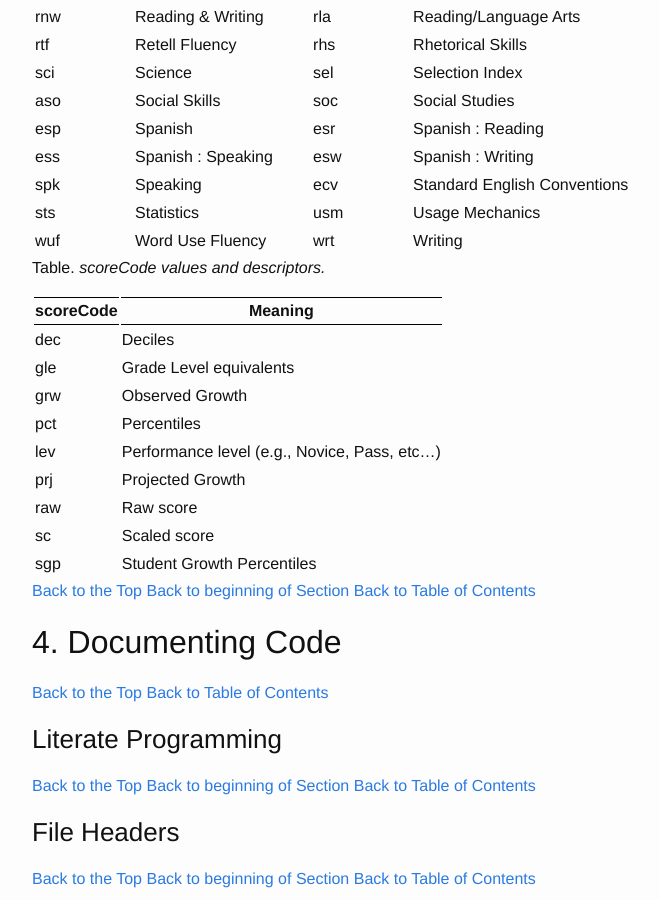
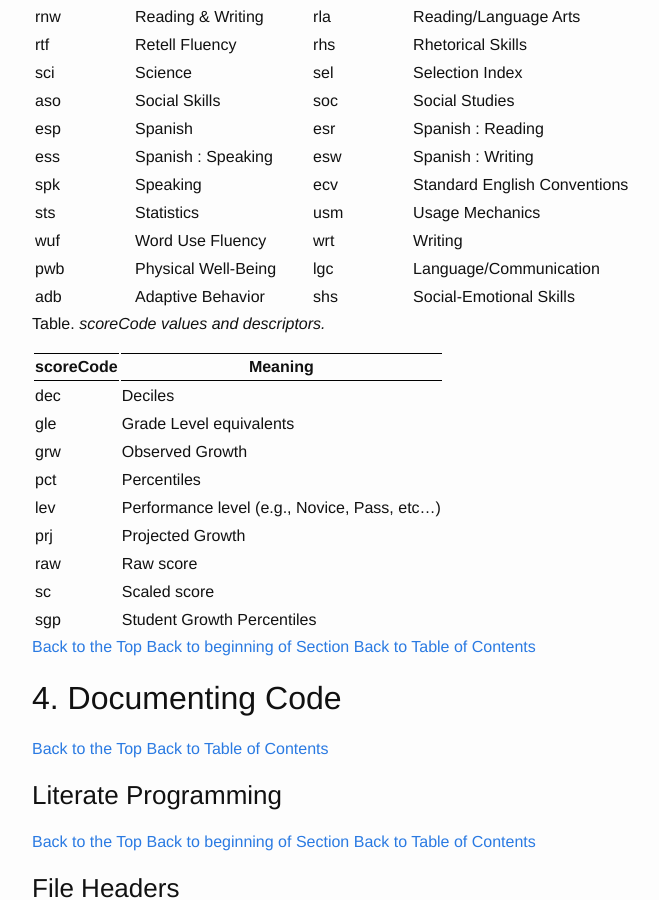
Before and after one commit to rowen0718/fcps-standards, a Jekyll site: the page built from codingStandards.md, in a window 1280 px wide and 900 px high, scrolled down 5430 px. Shown: the whole window, without its empty margins (223-882 px from the left). Built offline with Jekyll 4.4.1, drawn with Linux system fonts in a browser that asks for light colours.

Commit message:
Added labels for Brigance measures.

```diff
--- a/_includes/naming.md
+++ b/_includes/naming.md
@@ -129,7 +129,8 @@ ess	 | 	Spanish : Speaking | esw	 | 	Spanish : Writing
 spk	 | 	Speaking | ecv	 | 	Standard English Conventions
 sts	 | 	Statistics | usm	 | 	Usage Mechanics
 wuf	 | 	Word Use Fluency | wrt	 | 	Writing
-
+pwb  |  Physical Well-Being | lgc  |  Language/Communication
+adb  |  Adaptive Behavior | shs  |  Social-Emotional Skills
 
 <a name="scoreCodeTable"></a>
 Table. <em>scoreCode values and descriptors.</em>
```
